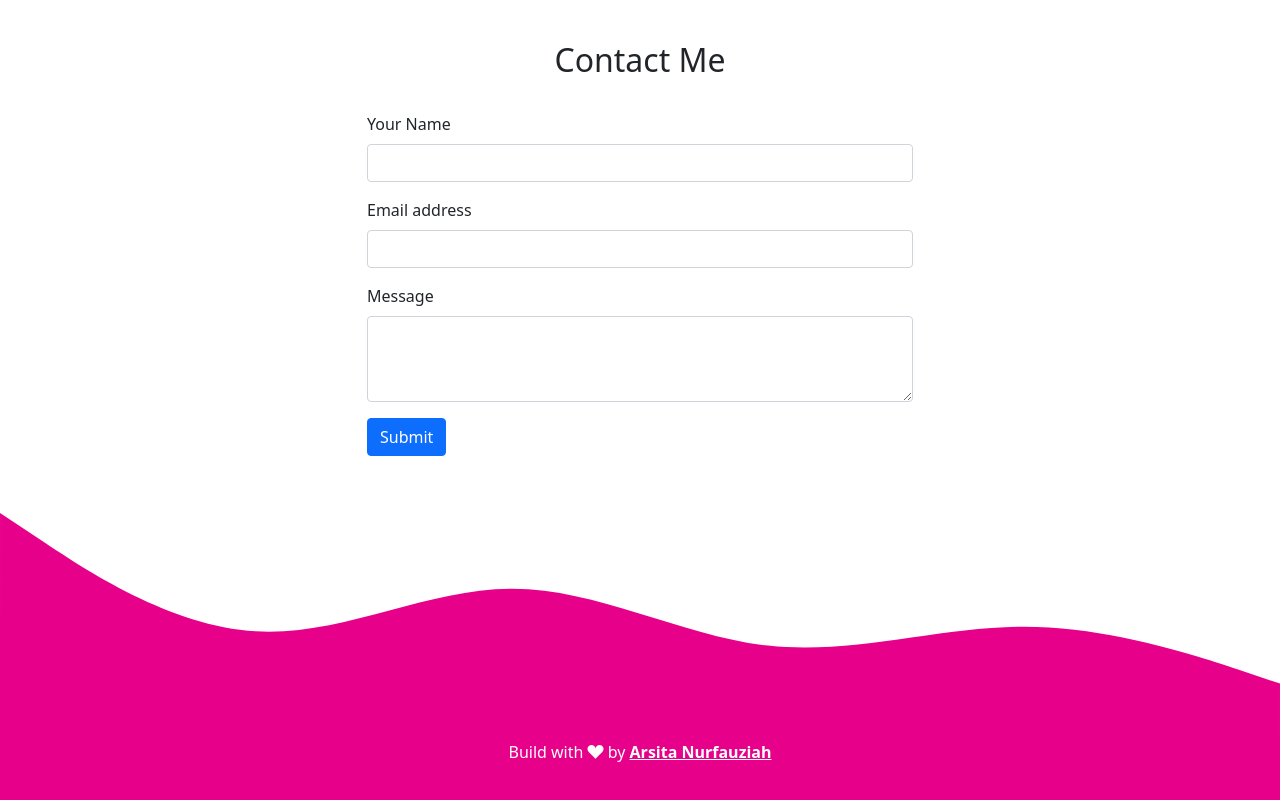
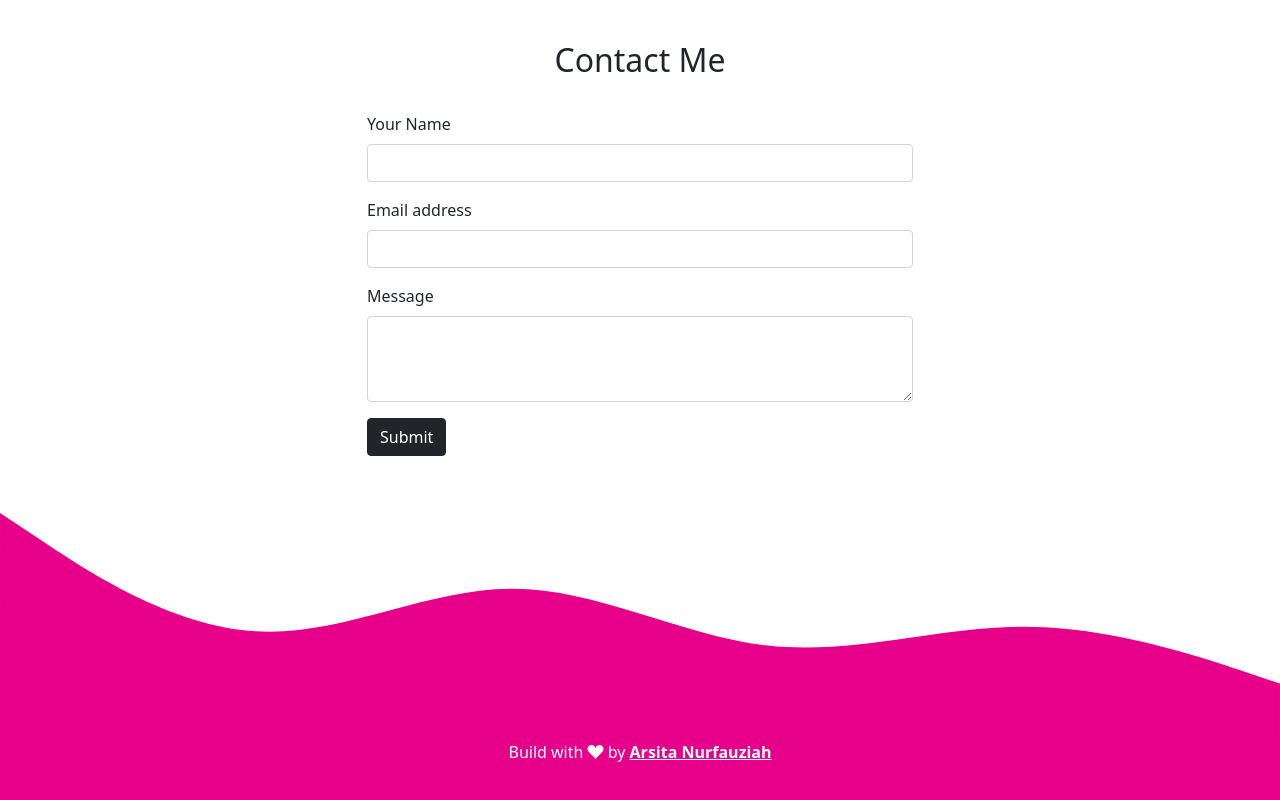
Before and after one commit to arsitanrfzh/arsitanrfzh.github.io, a plain HTML site: page index.html in a window 1280 px wide. Shown: the part 2391-3191 px from the top of the page. Drawn offline with nearby package versions, Linux system fonts and the light colour scheme.

Commit message:
mengubah warna button submit menjadi hitam

```diff
--- a/index.html
+++ b/index.html
@@ -137,7 +137,7 @@
                   <label for="message" class="form-label">Message</label>
                   <textarea class="form-control" id="message" rows="3"></textarea>
                 </div>
-                <button type="submit" class="btn btn-primary">Submit</button>
+                <button type="submit" class="btn btn-dark">Submit</button>
               </form>
             </div>
           </div>
```
